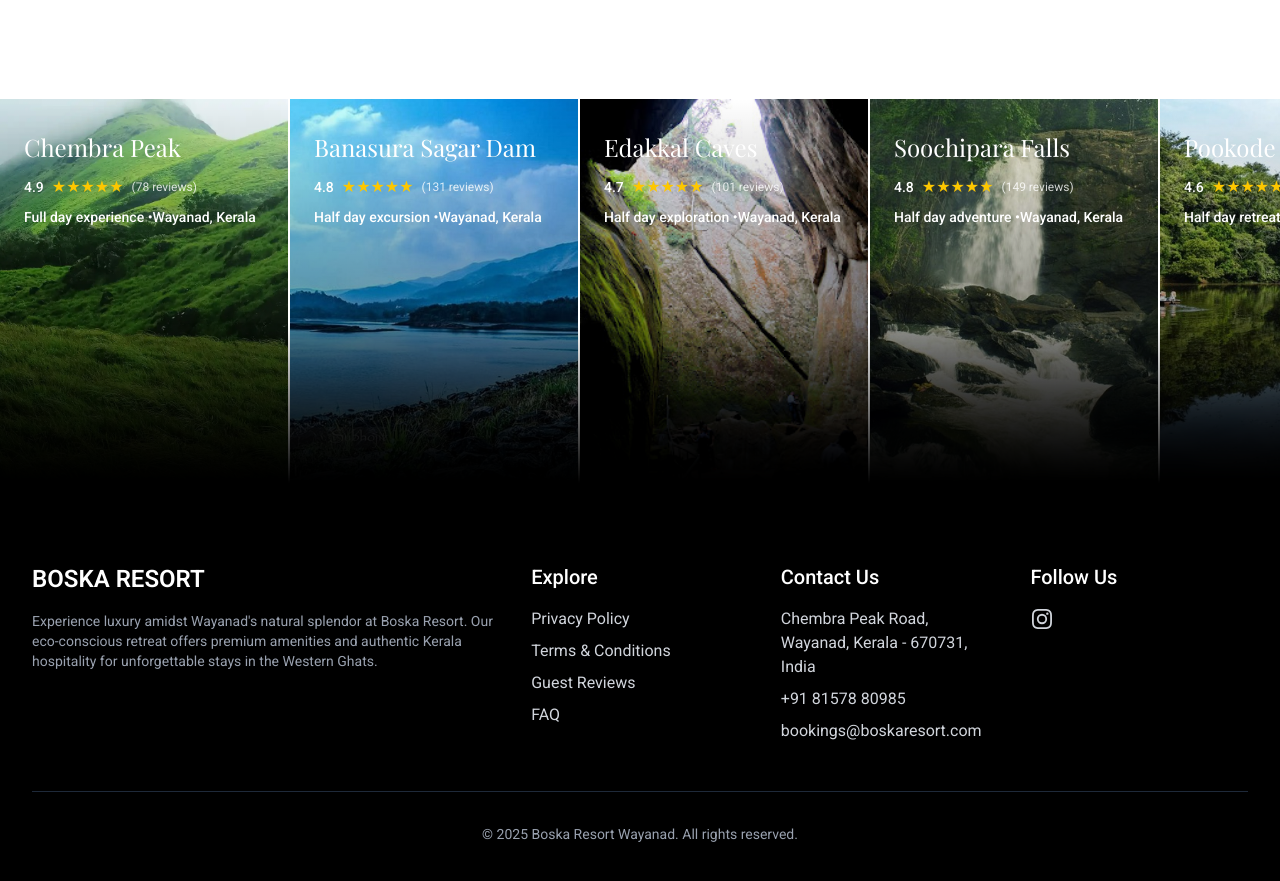
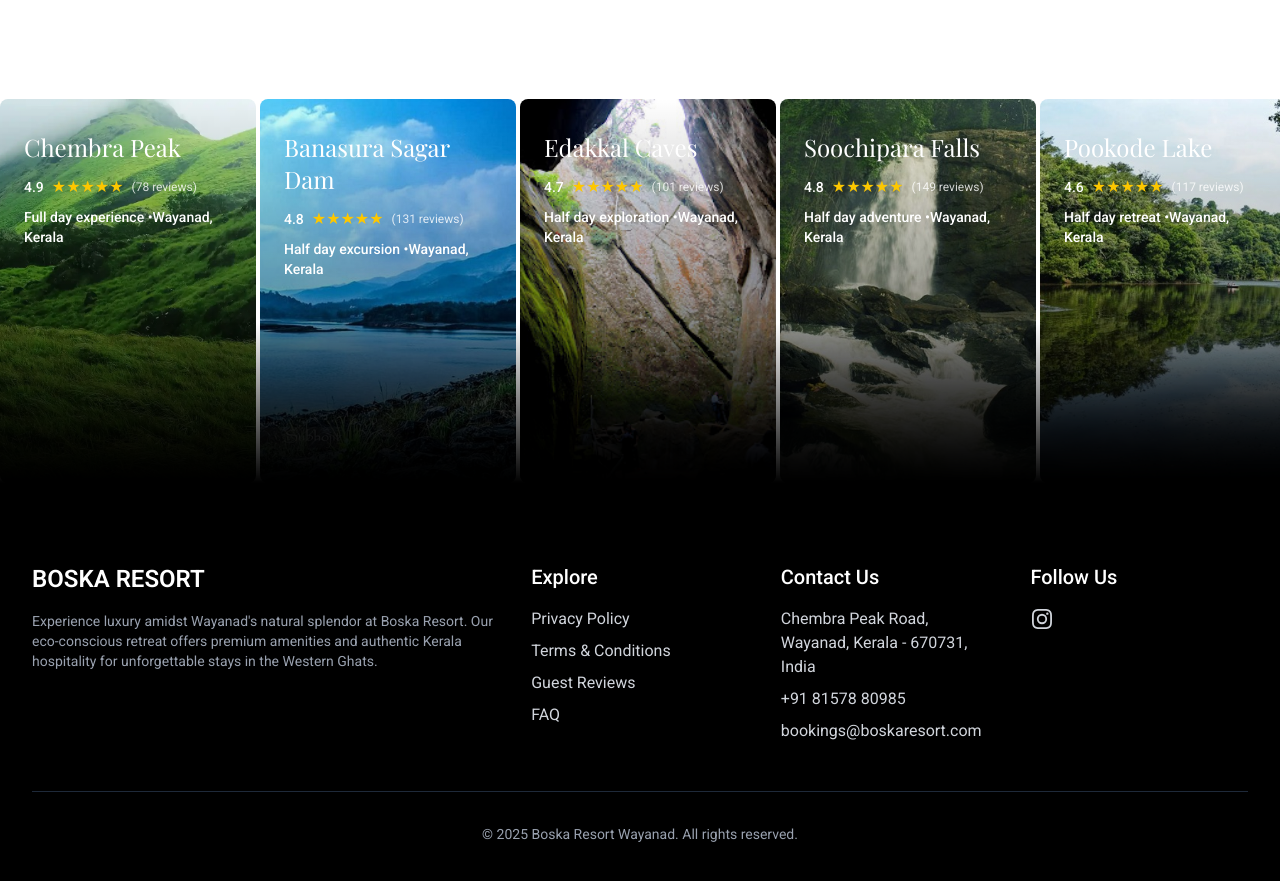
Before and after one commit to muhammedanas-ea/resort, a React (Vite) app: page / in a window 1280 px wide. Shown: the part 3115-3996 px from the top of the page. Built offline with nearby package versions, Linux system fonts and the light colour scheme; a web font is replaced by a local one.

Commit message:
first commit

```diff
--- a/src/components/home/Destination.tsx
+++ b/src/components/home/Destination.tsx
@@ -100,11 +100,11 @@
           {destinations.map((destination) => (
             <article
               key={destination.id}
-              className="flex-shrink-0 w-72 mx-[1px] first:ml-0 last:mr-0"
+              className="flex-shrink-0 w-64 mx-[2px] first:ml-0 last:mr-0"
               itemScope
               itemType="https://schema.org/TouristAttraction"
             >
-              <div className="relative h-96 group overflow-hidden">
+              <div className="relative h-96 group overflow-hidden rounded-lg">
                 <div className="absolute inset-0 bg-gradient-to-t from-black via-black/40 to-transparent opacity-80 z-10"></div>
                 <img
                   src={destination.image}
```
